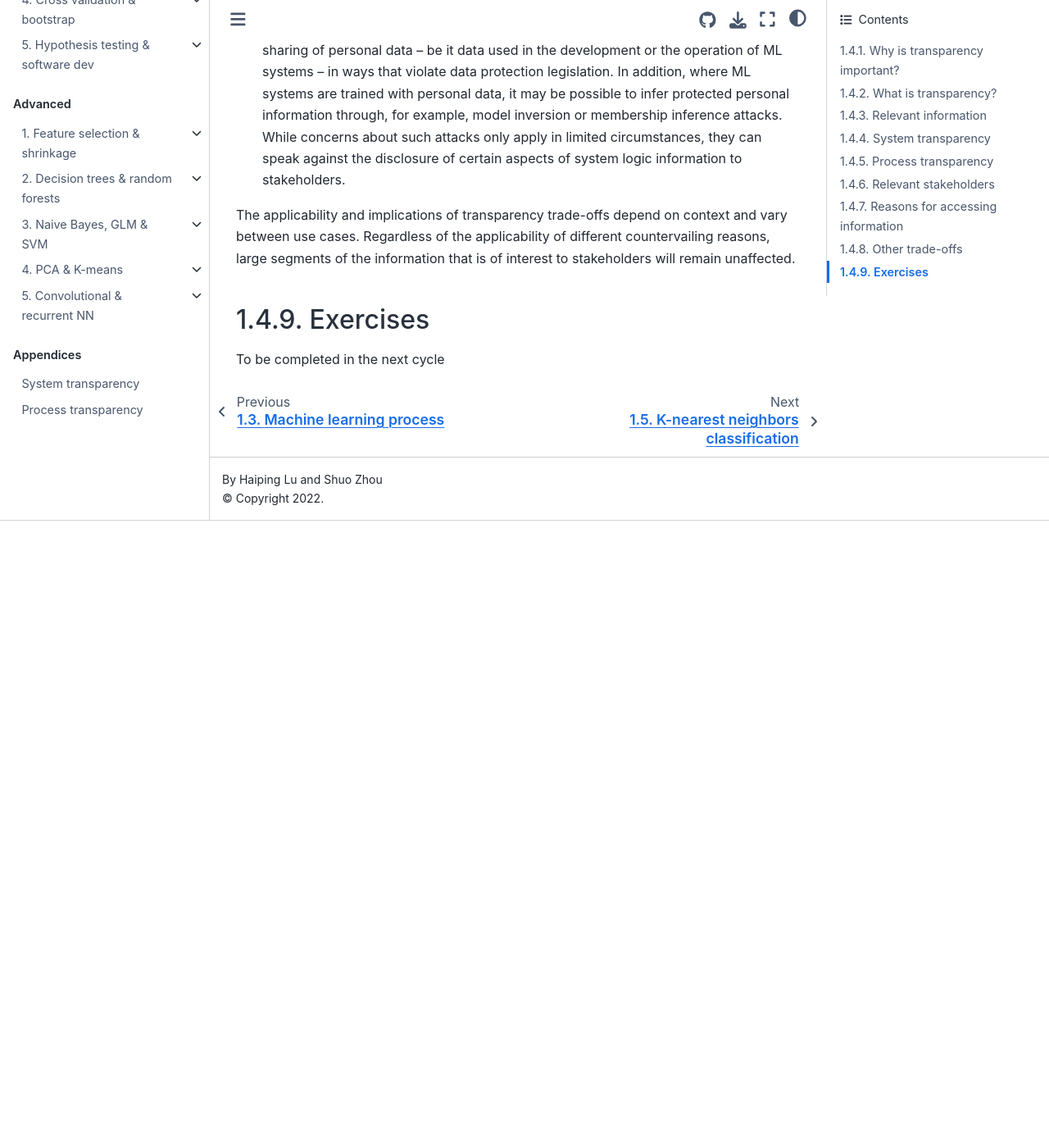
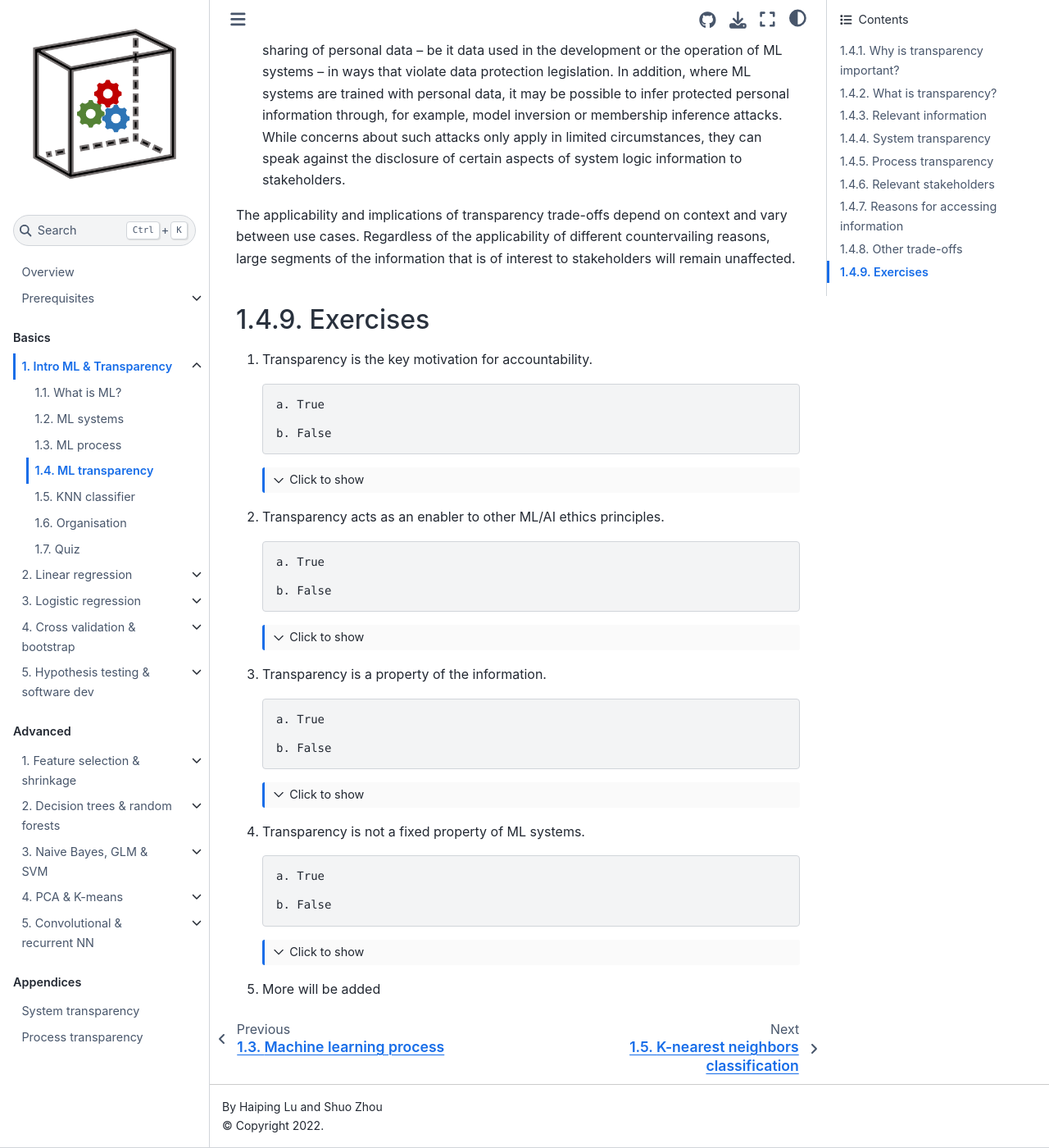
Before and after one commit to pykale/transparentML, a Jupyter Book: the page built from content/01-intro/ml-transp.md, in a window 1280 px wide and 1400 px high, scrolled down 6968 px. Shown: the whole window at 82% size. Built offline with Jupyter Book 1.0.4 settings and Sphinx 7.4.7 and the Sphinx Book theme 1.1.4, drawn with Linux system fonts in a browser that asks for light colours; pages that are not in the unit, such as notebooks, are missing from menus; cross-references to code outside the pages are shown as plain code; before the commit the page ends 7603 px from its top, so only the background shows below that.

Commit message:
Updated ml-transp, KNN and organisation exercises.

````diff
--- a/content/01-intro/ml-transp.md
+++ b/content/01-intro/ml-transp.md
@@ -142,4 +142,36 @@ The applicability and implications of transparency trade-offs depend on context
 
 ### Exercises
 
-To be completed in the next cycle
+1. Transparency is the key motivation for accountability.
+
+       a. True
+
+       b. False
+    ```{toggle}
+    Answer:
+    ```
+2. Transparency acts as an enabler to other ML/AI ethics principles.
+
+       a. True
+
+       b. False
+    ```{toggle}
+    Answer:
+    ```
+3. Transparency is a property of the information.
+
+       a. True
+
+       b. False
+    ```{toggle}
+    Answer:
+    ```
+4. Transparency is not a fixed property of ML systems.
+
+       a. True
+
+       b. False
+    ```{toggle}
+    Answer:
+    ```
+5. More will be added
````
Also changed, not shown: content/01-intro/organisation.md (+4 -4 lines), content/01-intro/knn.ipynb.
